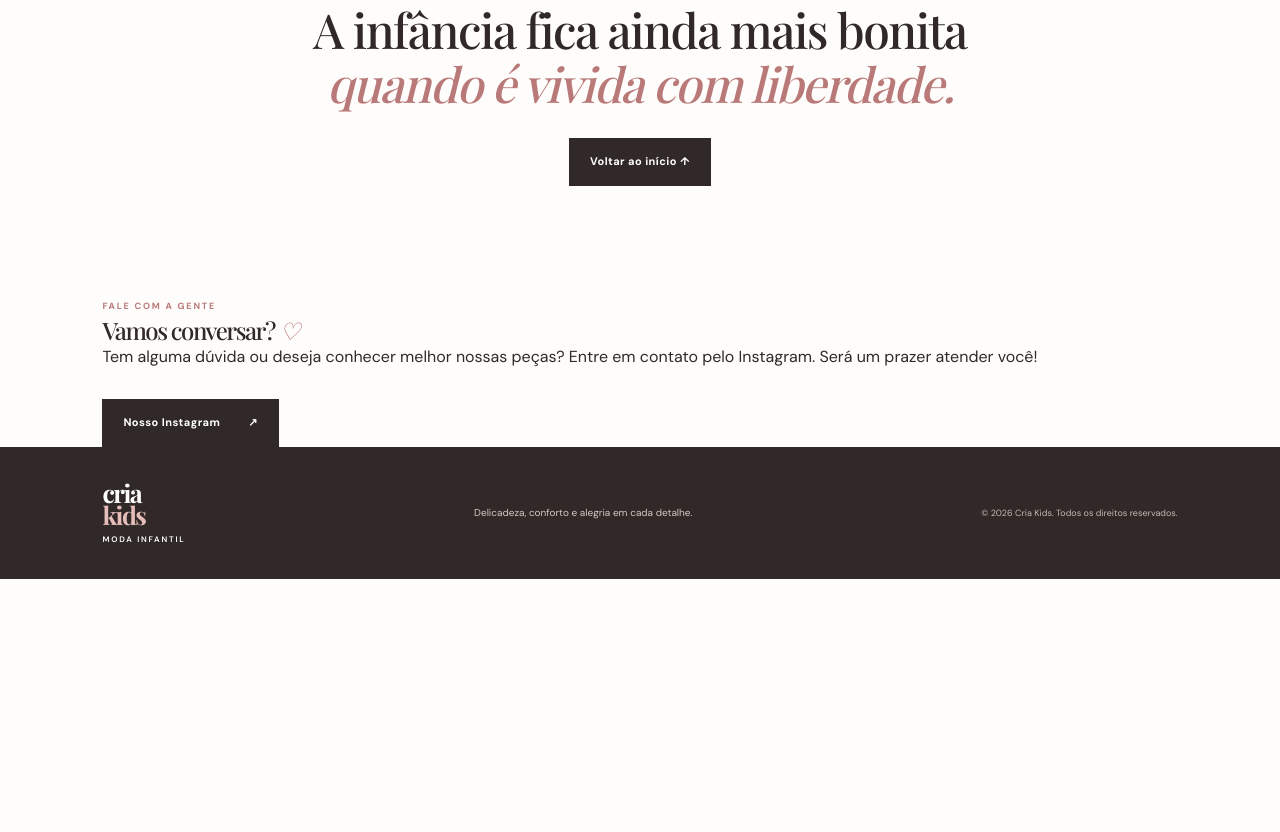
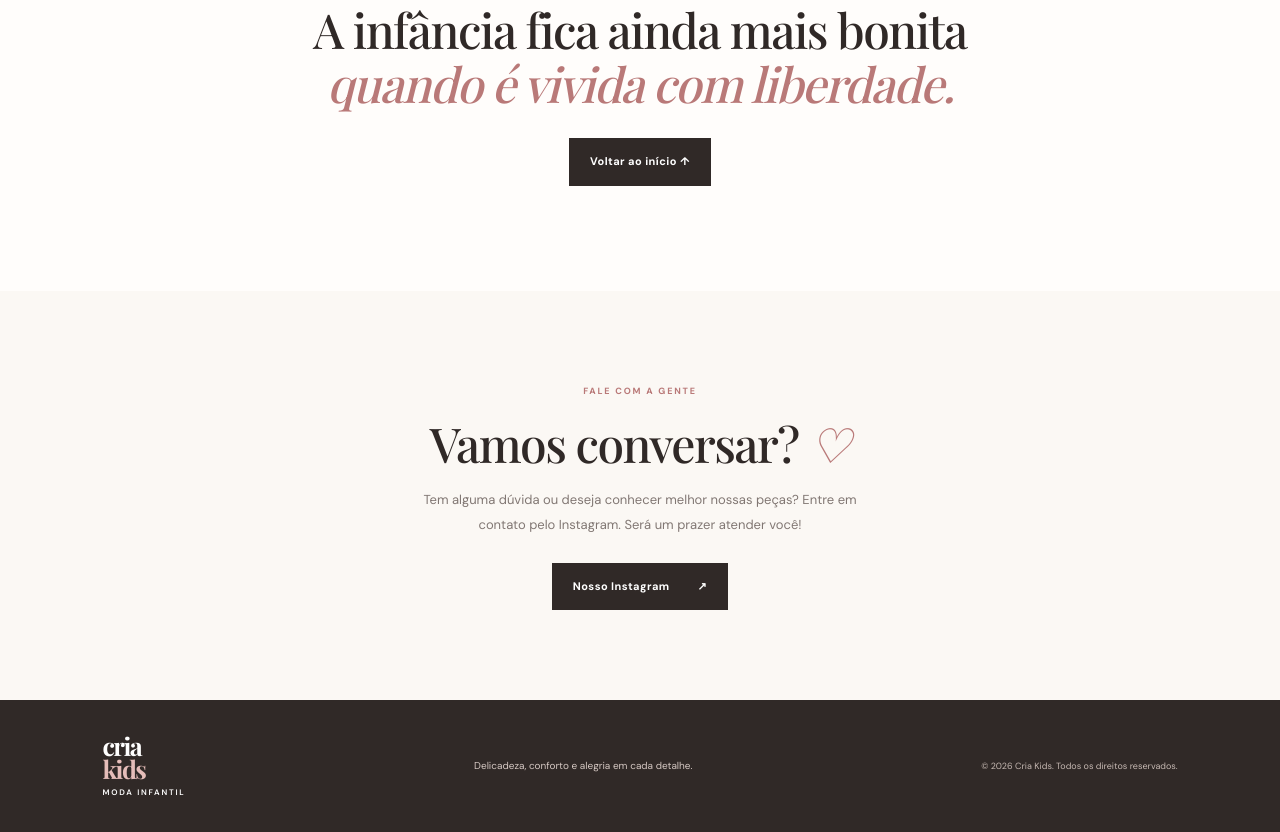
Before and after one commit to vjanayna13-pixel/qjb-eh, a plain HTML site: page index.html in a window 1280 px wide. Shown: the part 5215-6047 px from the top of the page. Before the commit the page ends 5794 px from the top, so only its background shows below. Drawn offline with nearby package versions, Linux system fonts and the light colour scheme.

Commit message:
Update style.css

```diff
--- a/style.css
+++ b/style.css
@@ -579,3 +579,26 @@
       text-align: center;
     }
   }
+.contact {
+  padding-top: 85px;
+  padding-bottom: 90px;
+  text-align: center;
+  background: var(--cream);
+}
+
+.contact h2 {
+  margin-top: 15px;
+  font-size: clamp(34px, 4vw, 48px);
+}
+
+.contact > p {
+  max-width: 480px;
+  margin: 18px auto 0;
+  color: var(--muted);
+  font-size: 13px;
+  line-height: 1.9;
+}
+
+.contact .button {
+  margin-top: 25px;
+}
```
